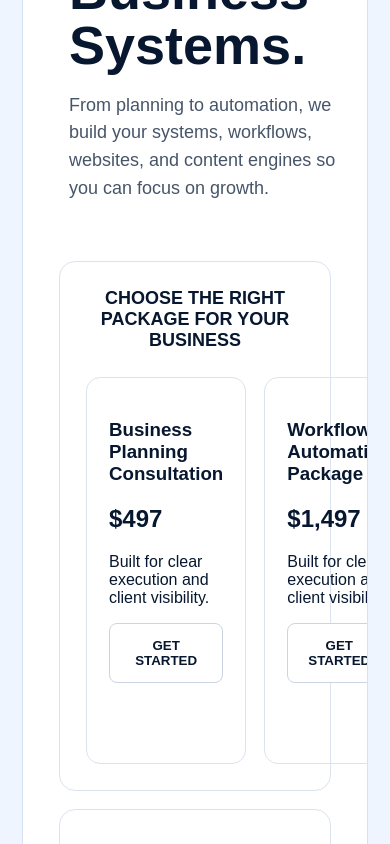
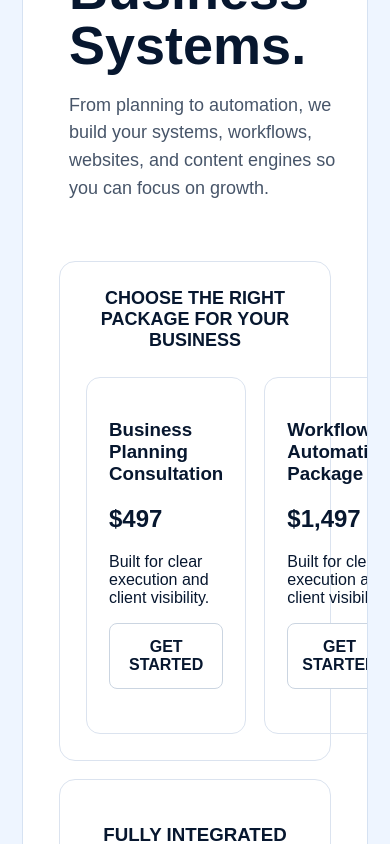
Before and after one commit to Strategic-Minds/strategicminds, a Next.js app: page / in a window 390 px wide. Shown: the part 551-1395 px from the top of the page. Built offline with nearby package versions, Linux system fonts and the light colour scheme.

Commit message:
feat: add theme and app shell styles

```diff
--- a/app/globals.css
+++ b/app/globals.css
@@ -1,19 +1,56 @@
 :root {
-  color-scheme: dark;
+  color-scheme: light;
+  --bg: #eef5ff;
+  --surface: #ffffff;
+  --surface-2: #f8fbff;
+  --text: #07172f;
+  --muted: #5b6b85;
+  --line: #dbe5f3;
+  --brand: #1557d8;
+  --brand-2: #19a867;
+  --danger: #b42318;
+  --shadow: 0 24px 70px rgba(15, 23, 42, 0.12);
 }
 
-* {
-  box-sizing: border-box;
+[data-theme='dark'] {
+  color-scheme: dark;
+  --bg: #050816;
+  --surface: #0c1224;
+  --surface-2: #111a31;
+  --text: #f8fbff;
+  --muted: #a8b4c8;
+  --line: #22304a;
+  --brand: #6ea8ff;
+  --brand-2: #36d188;
+  --danger: #ff8a80;
+  --shadow: 0 24px 70px rgba(0, 0, 0, 0.35);
 }
 
-html,
-body {
+* { box-sizing: border-box; }
+
+html, body {
   margin: 0;
   min-height: 100%;
-  background: #050816;
+  background: var(--bg);
+  color: var(--text);
+  font-family: Arial, sans-serif;
 }
 
-a {
-  color: inherit;
-  text-decoration: none;
+a { color: inherit; text-decoration: none; }
+button, input, textarea { font: inherit; }
+
+.app-shell { min-height: 100vh; background: var(--bg); color: var(--text); padding: 22px; }
+.panel { background: var(--surface); border: 1px solid var(--line); border-radius: 18px; box-shadow: var(--shadow); }
+.card { background: var(--surface-2); border: 1px solid var(--line); border-radius: 16px; padding: 20px; }
+.grid-2 { display: grid; grid-template-columns: repeat(2, minmax(0, 1fr)); gap: 18px; }
+.grid-3 { display: grid; grid-template-columns: repeat(3, minmax(0, 1fr)); gap: 18px; }
+.grid-4 { display: grid; grid-template-columns: repeat(4, minmax(0, 1fr)); gap: 18px; }
+.badge { display: inline-flex; align-items: center; gap: 8px; border-radius: 999px; padding: 8px 12px; background: color-mix(in srgb, var(--brand) 12%, transparent); color: var(--brand); font-size: 12px; font-weight: 900; }
+.btn { border: 1px solid var(--line); border-radius: 10px; padding: 12px 16px; background: var(--surface); color: var(--text); font-weight: 900; cursor: pointer; }
+.btn-primary { background: var(--brand); color: white; border-color: var(--brand); }
+.muted { color: var(--muted); }
+
+@media (max-width: 900px) {
+  .grid-2, .grid-3, .grid-4 { grid-template-columns: 1fr; }
+  .app-shell { padding: 12px; }
 }
```
